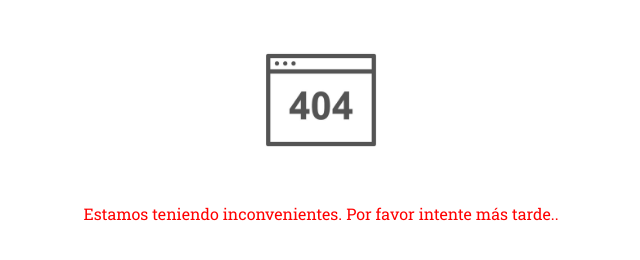
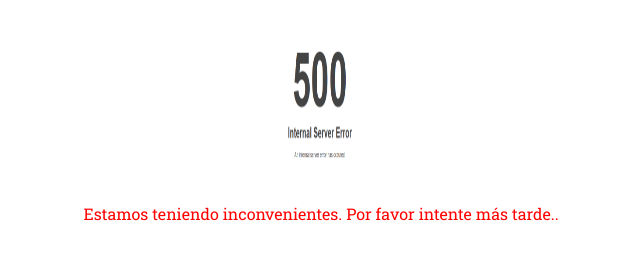
Before and after one commit to Lauriminotti/GreenLifeMinotti, a website: page error500.html in a window 1280 px wide. Shown: the whole page, without its empty margins (319-959 px from the left). Drawn offline with Linux system fonts and the light colour scheme.

Commit message:
cambio de imagen en error 500

```diff
--- a/error500.html
+++ b/error500.html
@@ -35,7 +35,7 @@
 </nav>
 <body>
 <div class="errorPagina">
-<img src="./assets/error404.jpg" class="errorImg">
+<img src="./assets/error500.png" class="errorImg">
 <p class="parrafoError">Estamos teniendo inconvenientes. Por favor intente más tarde..</p>
 </div>
 </body>
```
Also changed, not shown: assets/error500.png (added).
